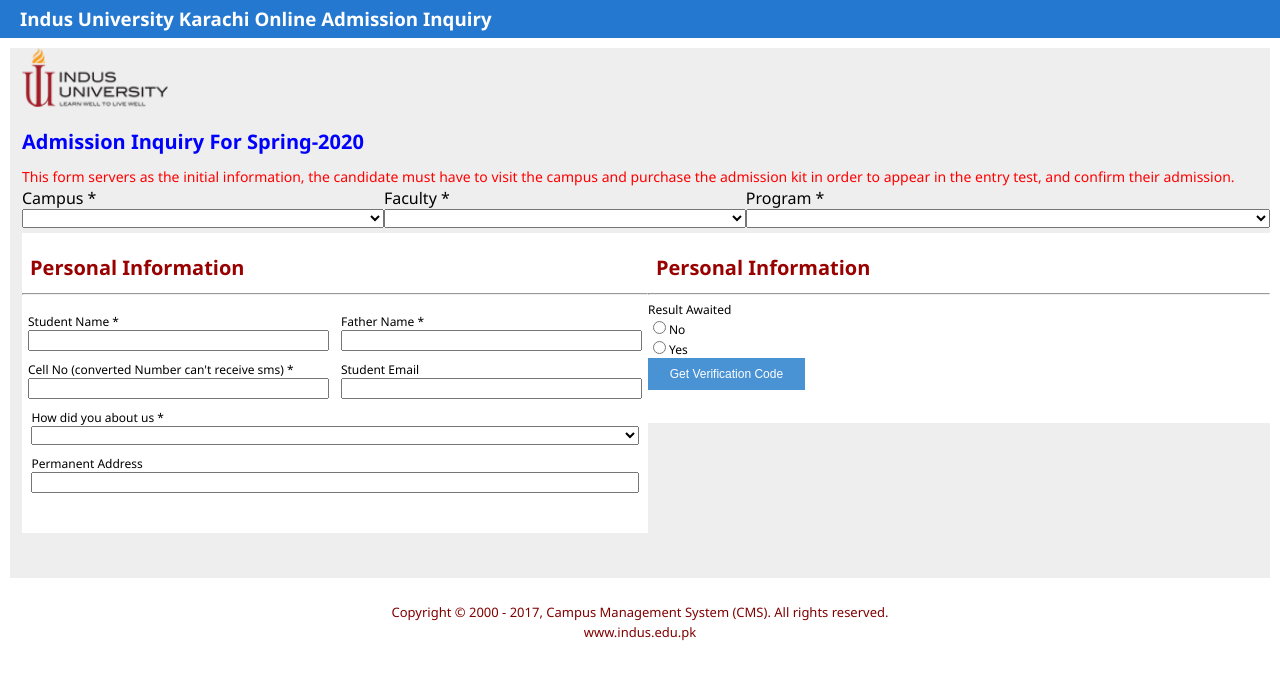
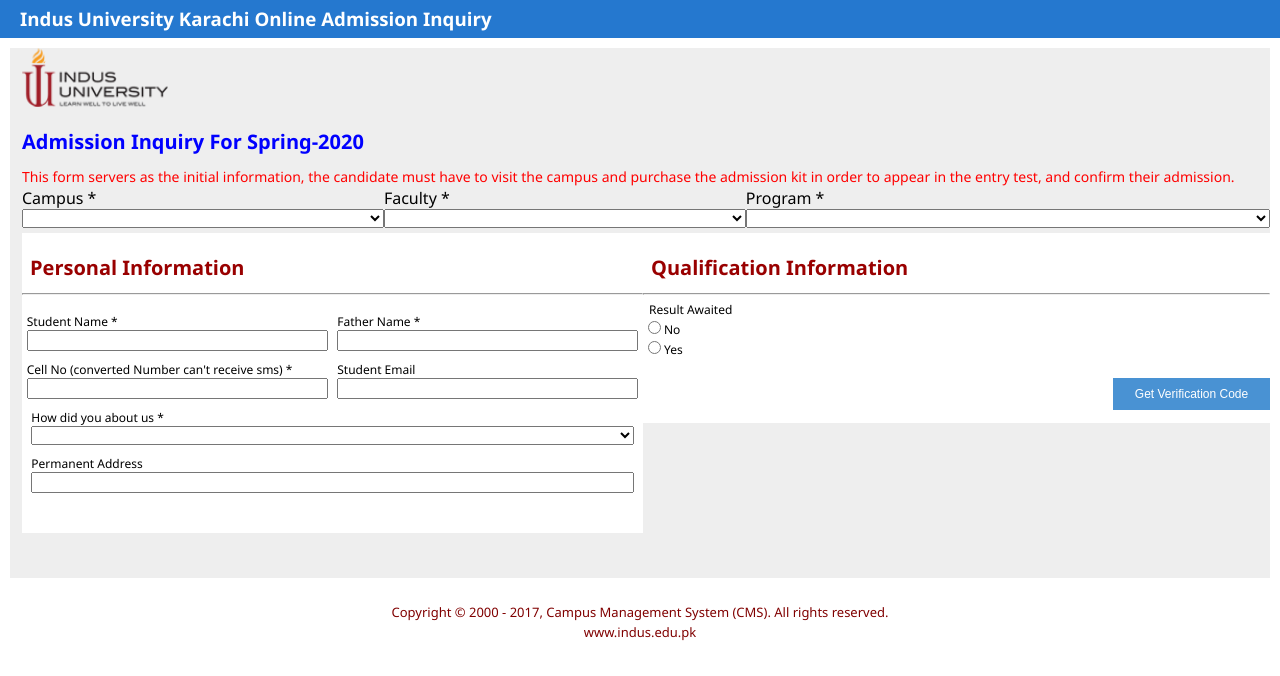
Before and after one commit to ahs1n/Create-a-web-page-with-a-form-using-css, a plain HTML site: page index.html in a window 1280 px wide. Drawn offline with Linux system fonts and the light colour scheme.

Commit message:
task done

```diff
--- a/index.html
+++ b/index.html
@@ -109,7 +109,7 @@
 
         <div class="qualification">
             <h3>
-                Personal Information
+                Qualification Information
             </h3>
             <hr>
             <div class="confirm">
@@ -117,9 +117,11 @@
                <span><input type="radio">No</span>
                <span><input type="radio">Yes</span>
             </div>
-            <button>
-                Get Verification Code
-            </button>
+            <div class="verification">
+                <button>
+                    Get Verification Code
+                </button>
+            </div>
         </div>
     </div>
     </div>
--- a/style.css
+++ b/style.css
@@ -101,6 +101,10 @@
     /* padding-right: 8px;
     padding-left: 8px; */
 }
+.personal_info label
+{
+    /* padding-left: 8px;    */
+}
 .info
 {
     display: flex;
@@ -175,6 +179,12 @@
     width: 643px;
     background-color: #fff;
     font-size: 12px;
+    /* display: flex;
+    flex-direction: column; */
+}
+.qualification label
+{
+    padding-left: 6px;
 }
 .qualification button
 {
@@ -184,6 +194,15 @@
     border: none;
     color: #fff;
     font-size: 12px;
+}
+.verification
+{
+    /* border: 1px solid black; */
+    display: flex;
+    align-items: center;
+    align-items: flex-end;
+    margin-top: 20px;
+    margin-left: 470px;
 }
 hr
 {
```
